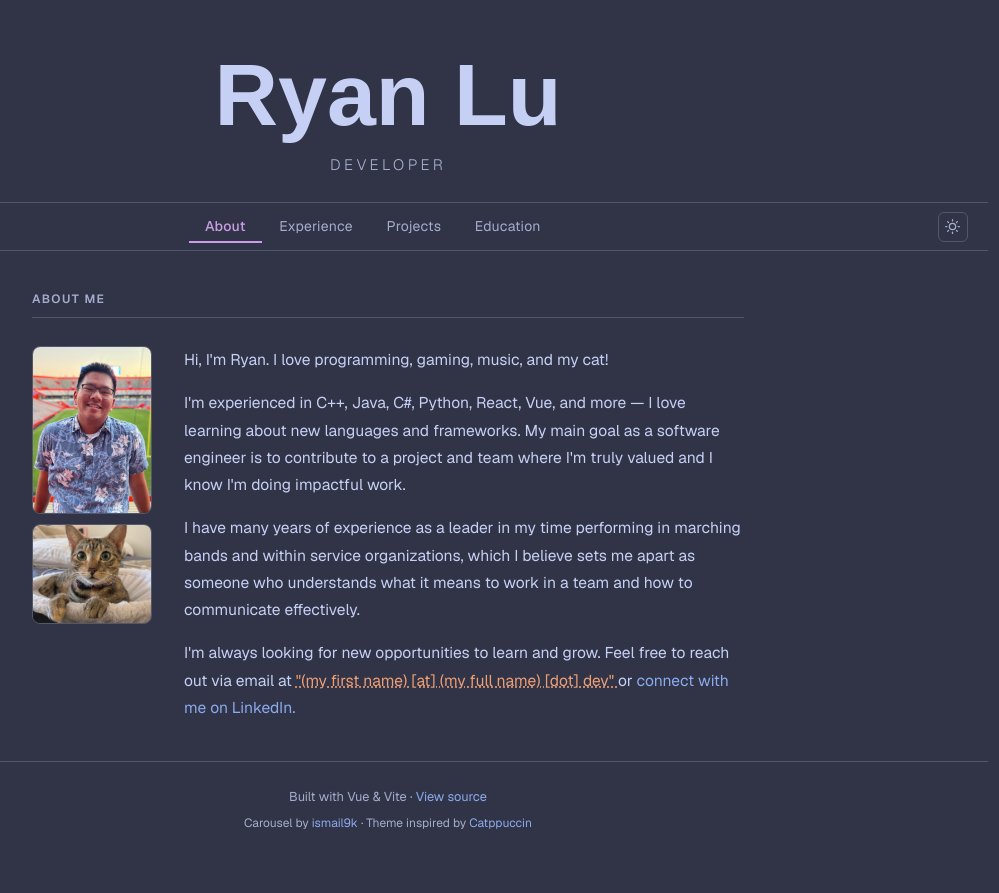
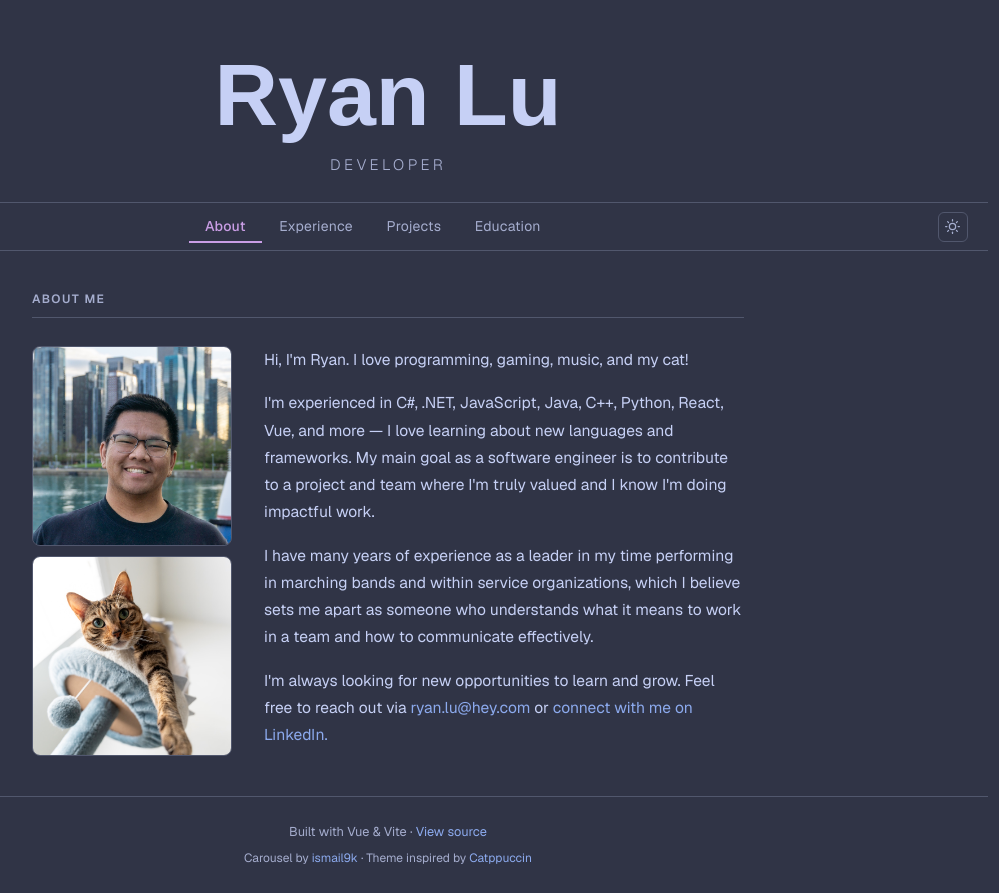
Before and after one commit to ryanlu-dev/portfolio, a Vue app: page / in a window 1280 px wide. Shown: the whole page, without its empty margins (252-1251 px from the left). Before the commit the page ends 858 px from the top, so only its background shows below. Built offline with nearby package versions, Linux system fonts and the light colour scheme; a web font is replaced by a local one.

Commit message:
update mj and ryan pictures; update mailto

```diff
--- a/src/components/AboutSection.vue
+++ b/src/components/AboutSection.vue
@@ -9,13 +9,11 @@
         </div>
         <div class="about-text">
           <p>Hi, I'm Ryan. I love programming, gaming, music, and my cat!</p>
-          <p>I'm experienced in C++, Java, C#, Python, React, Vue, and more — I love learning about new languages and frameworks. My main goal as a software engineer is to contribute to a project and team where I'm truly valued and I know I'm doing impactful work.</p>
+          <p>I'm experienced in C#, .NET, JavaScript, Java, C++, Python, React, Vue, and more — I love learning about new languages and frameworks. My main goal as a software engineer is to contribute to a project and team where I'm truly valued and I know I'm doing impactful work.</p>
           <p>I have many years of experience as a leader in my time performing in marching bands and within service organizations, which I believe sets me apart as someone who understands what it means to work in a team and how to communicate effectively.</p>
           <p>
-            I'm always looking for new opportunities to learn and grow. Feel free to reach out via email at
-            <span class="tooltip-trigger" data-tooltip="I do this so I don't get spam from robots!">
-              "(my first name) [at] (my full name) [dot] dev"
-            </span>
+            I'm always looking for new opportunities to learn and grow. Feel free to reach out via
+            <a ref="emailRef" class="email-link"></a>
             or <a href="https://www.linkedin.com/in/-ryan-lu-">connect with me on LinkedIn.</a>
           </p>
         </div>
@@ -23,6 +21,21 @@
     </div>
   </section>
 </template>
+
+<script setup lang="ts">
+import { ref, onMounted } from 'vue'
+
+const emailRef = ref<HTMLAnchorElement | null>(null)
+
+onMounted(() => {
+  if (emailRef.value) {
+    // atob decodes base64; the real address never appears in static HTML
+    const addr = atob('cnlhbi5sdUBoZXkuY29t')
+    emailRef.value.href = `mailto:${addr}`
+    emailRef.value.textContent = addr
+  }
+})
+</script>
 
 <style scoped lang="scss">
 .about-layout {
@@ -36,6 +49,7 @@
   display: flex;
   flex-direction: column;
   gap: 0.65rem;
+  width: 200px;
 
   img {
     border-radius: 8px;
@@ -46,13 +60,14 @@
   }
 
   #Ryan {
-    width: 120px;
-    height: 168px;
+    object-position: center;
+    width: 100%;
+    height: 200px;
   }
 
   #MJ {
-    width: 120px;
-    height: 100px;
+    width: 100%;
+    height: 200px;
   }
 }
 
@@ -65,7 +80,7 @@
   position: relative;
   cursor: help;
   color: var(--accent-warm);
-  text-decoration: underline dotted;
+  text-decoration: underline;
   text-decoration-color: var(--accent-warm);
   transition: color 0.15s;
 
```
Also changed, not shown: public/MJ.jpg, public/Ryan.jpg.
